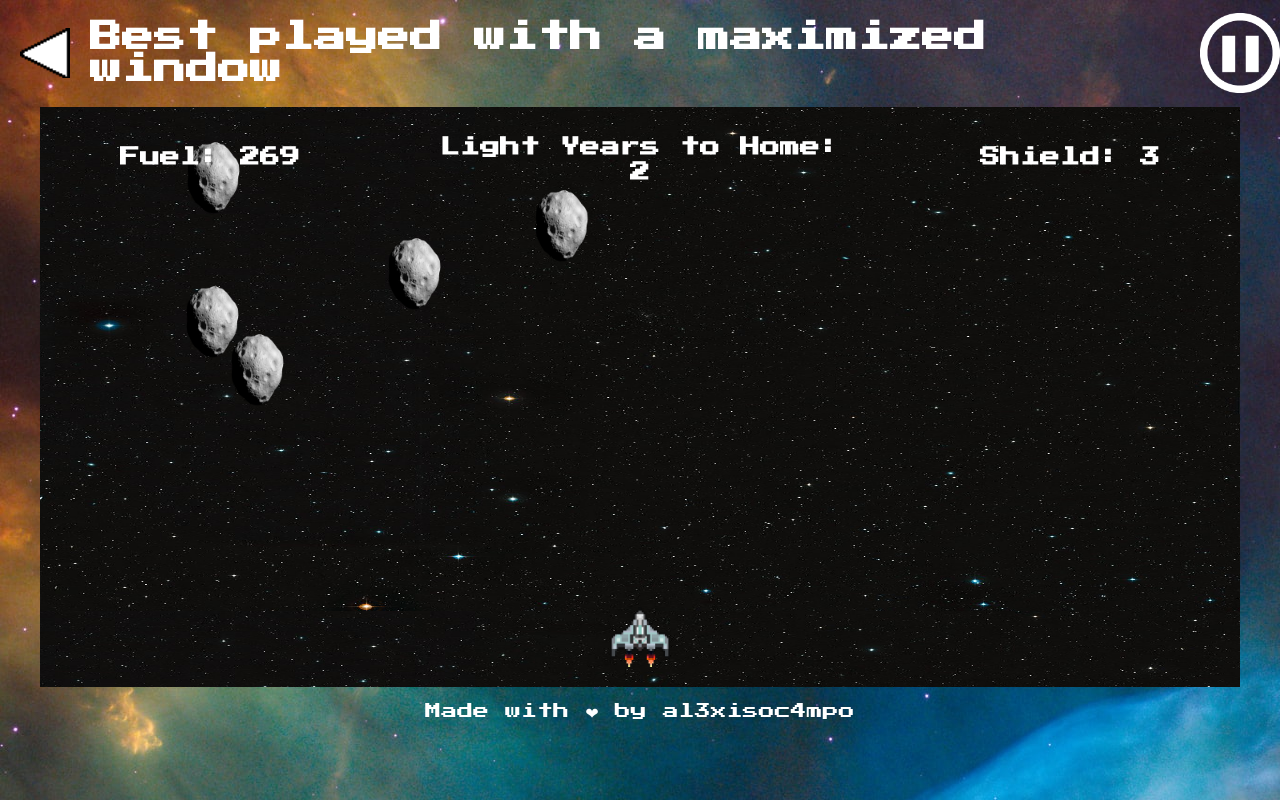
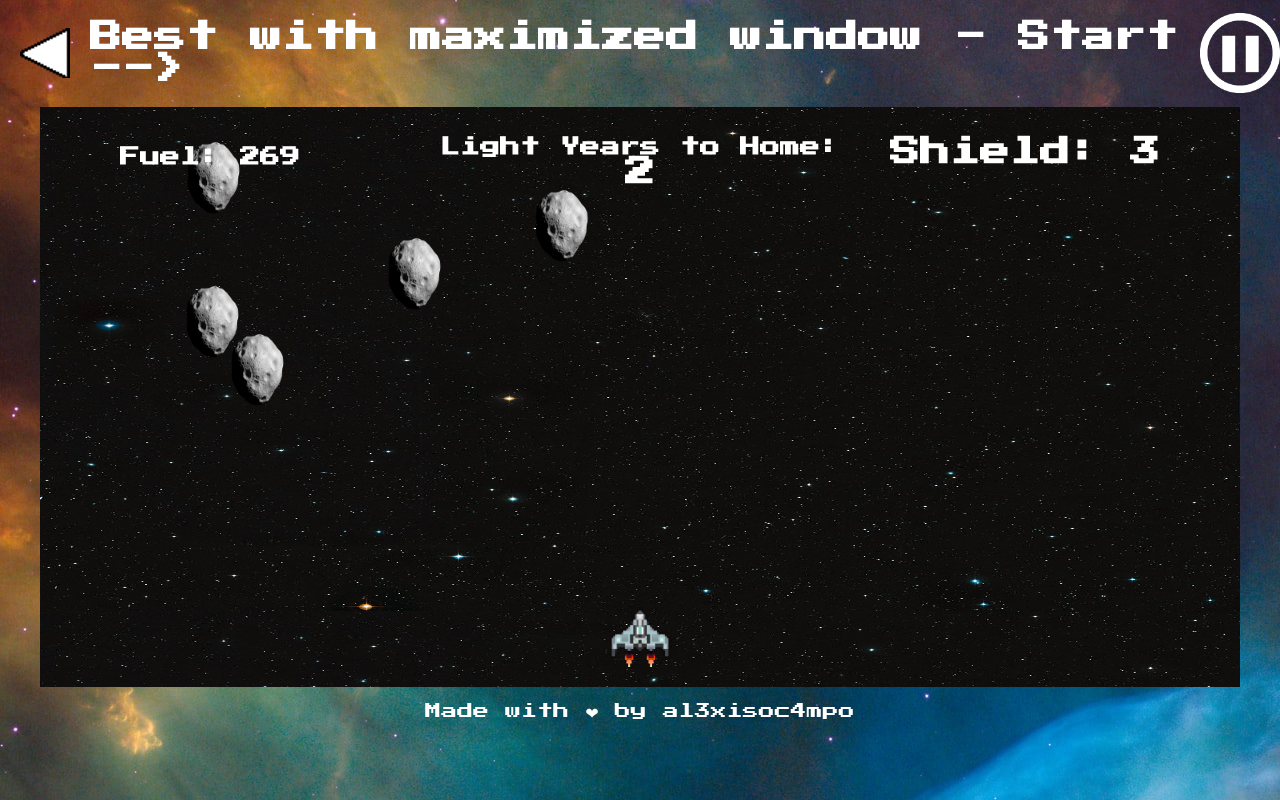
Before and after one commit to al3xisoc4mpo/Ironhack-Project-1-The-Game, a plain HTML site: page game.html in a window 1280 px wide. Both pictures are taken after a click on the picture 1240 px from the left and 53 px from the top of the page. Drawn offline with Linux system fonts and the light colour scheme.

Commit message:
Final tweaks

```diff
--- a/game.html
+++ b/game.html
@@ -13,7 +13,7 @@
 <body>
     <div id="game-header">
         <a href="./instructions.html"><img src="./images/back-arrow.png" alt="back-arrow-img" id="back-button"></a>
-        <h1 id="best-played">Best played with a maximized window</h1>
+        <h1 id="best-played">Best with maximized window - Start --></h1>
         <img src="./images/play-button.png" alt="play-button" id="play-button">
     </div>
     <canvas id="gameScreen"></canvas>
--- a/game.js
+++ b/game.js
@@ -374,7 +374,7 @@ addEventListener("keydown", event => {
 
 // Function to update player stats
 function statsUpdate() {
-    if (frames % 1200 === 0) {
+    if (frames % 1000 === 0) {
         lightYears--;
     }
     if (frames % 100 === 0) {
@@ -436,7 +436,8 @@ function printStats() {
     context.fillText(`Fuel: ${fuel}`, 80, 60);
     context.textAlign = "center"
     context.fillText(`Light Years to Home:`, canvas.width / 2, 50);
-    context.fillText(`${lightYears}`, canvas.width / 2, 75);
+    context.font = "bold 30px 'Press Start 2P', cursive";
+    context.fillText(`${lightYears}`, canvas.width / 2, 80);
     context.textAlign = "right"
     context.fillText(`Shield: ${shield}`, 1120, 60);
 }
@@ -457,7 +458,7 @@ function restartGame() {
     if (hasGameEnded) {
         shield = 3;
         fuel = 300;
-        lightYears = 3;
+        lightYears = 2;
         proyectiles.splice(0, proyectiles.length);
         asteroids.splice(0, asteroids.length);
         blackHoles.splice(0, blackHoles.length);
```
Also changed, not shown: instructions.html (+3 -3 lines).
